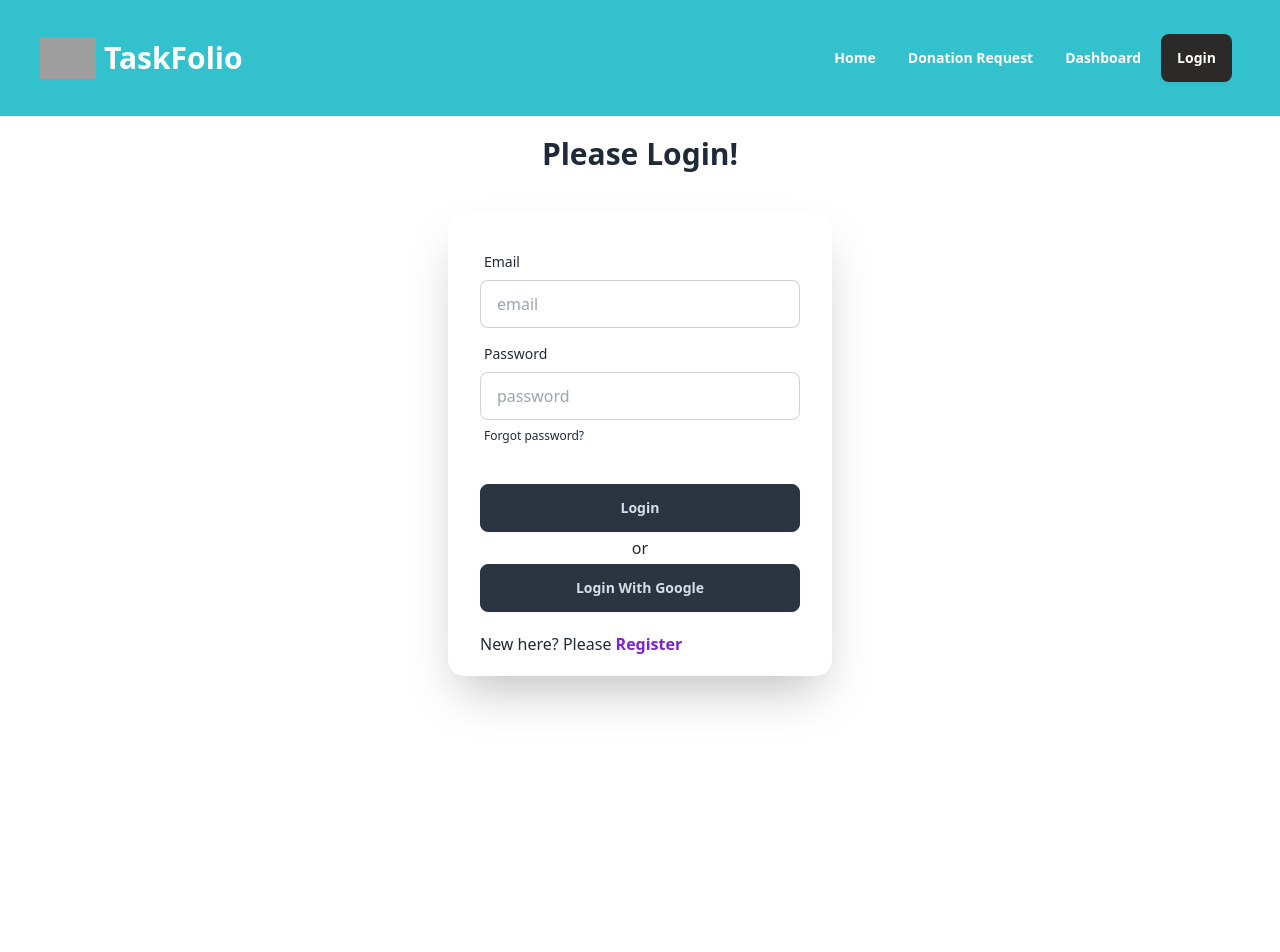
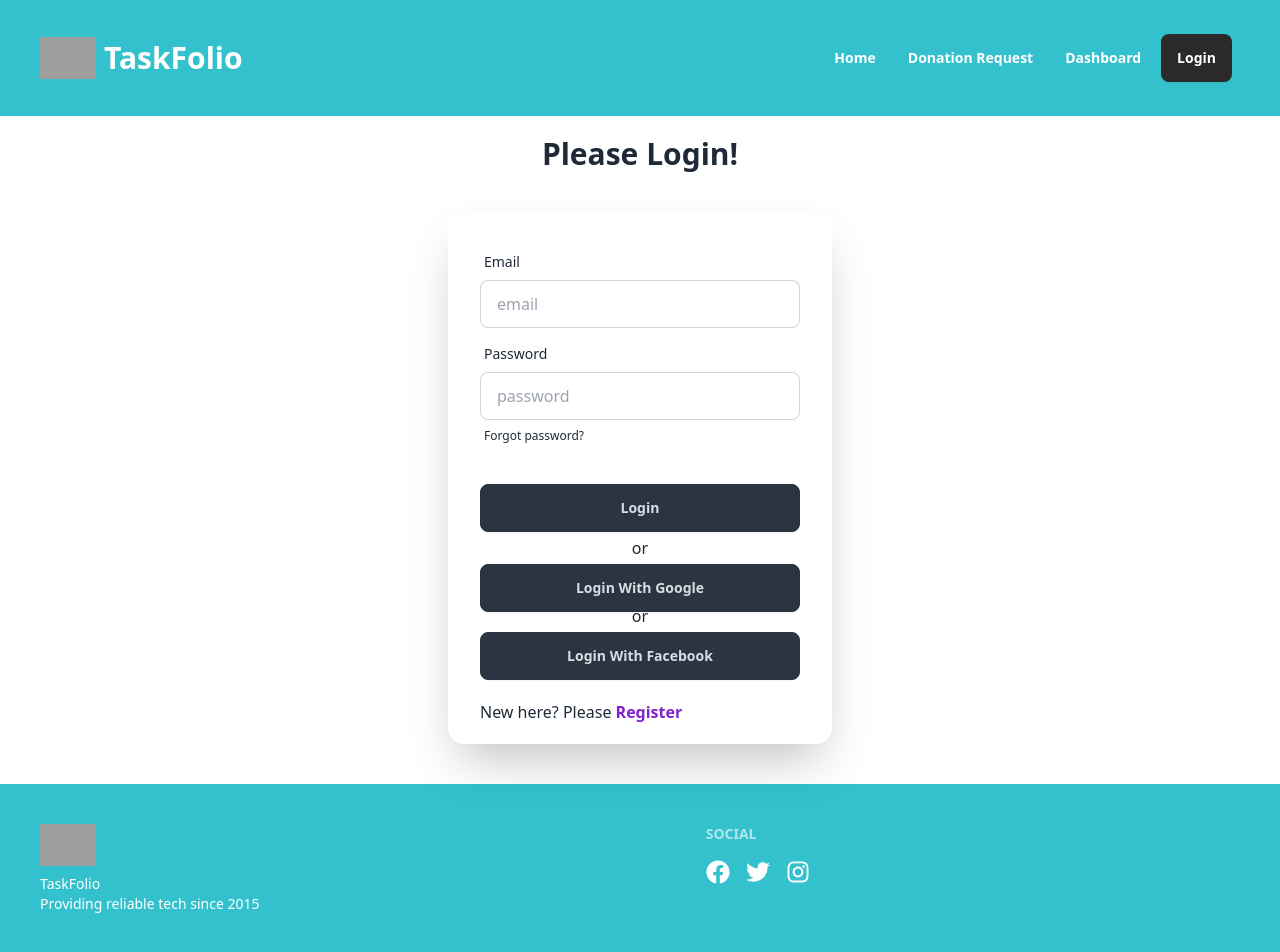
Before and after one commit to dronatoo21/task-folio-client, a React (Vite) app: page /login in a window 1280 px wide. Shown: the top 952 px of the page. Before the commit the page ends 800 px from the top, so only its background shows below. Built offline with nearby package versions, Linux system fonts and the light colour scheme; no server answers; grey boxes are pictures that could not be loaded.

Commit message:
created facebook login

```diff
--- a/src/Layout/Dashboard.jsx
+++ b/src/Layout/Dashboard.jsx
@@ -24,7 +24,7 @@ const Dashboard = () => {
                 </div>
                   {
                     user && <>
-                        <NavLink style={({ isActive })=> ({background: isActive ? "#0a3d62" : "transparent",})} to="/dashboard/dashboardHome" className="px-5 mb-1 py-2 rounded-md border-2 text-white flex items-center gap-2"><FaCube/>Dashboard Home</NavLink>
+                        <NavLink style={({ isActive })=> ({background: isActive ? "#0a3d62" : "transparent",})} to="/dashboard/taskManagementDashboard" className="px-5 mb-1 py-2 rounded-md border-2 text-white flex items-center gap-2"><FaCube/>Task Management</NavLink>
                     </>
                   }
 
--- a/src/Layout/Main.jsx
+++ b/src/Layout/Main.jsx
@@ -2,11 +2,13 @@ import { Outlet } from "react-router-dom";
 import Navbar from "../Pages/Shared/Navbar/Navbar";
 import 'react-toastify/dist/ReactToastify.css';
 import { ToastContainer } from "react-toastify";
+import Footer from "../Pages/Shared/Footer/Footer";
 const Main = () => {
     return (
         <div>
             <Navbar/>
             <Outlet/>
+            <Footer/>
             <ToastContainer/>
         </div>
     );
--- a/src/Pages/Dashboard/DashboardHome.jsx
+++ /dev/null
@@ -1,9 +0,0 @@
-const DashboardHome = () => {
-    return (
-        <div>
-            <h1>DashboardHome</h1>
-        </div>
-    );
-};
-
-export default DashboardHome;
--- /dev/null
+++ b/src/Pages/Dashboard/TaskManagementDashboard.jsx
@@ -0,0 +1,9 @@
+const TaskManagementDashboard = () => {
+    return (
+        <div>
+            task
+        </div>
+    );
+};
+
+export default TaskManagementDashboard;
--- a/src/Pages/Home/Home/Banner/Banner.jsx
+++ b/src/Pages/Home/Home/Banner/Banner.jsx
@@ -7,7 +7,7 @@ const Banner = () => {
             <div className="w-full px-4 md:px-10 text-white text-center mb-5">
                   <h1 className="mb-5 text-2xl md:text-4xl lg:text-6xl font-bold"><i>Find Your Focus, Fuel<span><br /> Your Progress.</span></i></h1>
                   <p className="mb-2 md:mb-10">Supercharge your productivity with TaskFolio. Effortlessly manage tasks, collaborate seamlessly,<br /> and conquer your goals.</p>
-                  <Link to="/registration"><button className="btn w-24 md:w-auto bg-[#2b2a29] border-none rounded-tr-3xl rounded-bl-3xl text-white">Lets Explore</button></Link>
+                  <Link to="/dashboard/taskManagementDashboard"><button className="btn w-24 md:w-auto bg-[#2b2a29] border-none rounded-tr-3xl rounded-bl-3xl text-white">Lets Explore</button></Link>
                 </div>
             </div>
         </div>
--- a/src/Pages/Login/Login.jsx
+++ b/src/Pages/Login/Login.jsx
@@ -2,15 +2,16 @@ import { useContext, useState } from "react";
 import { Link, useLocation, useNavigate } from "react-router-dom";
 import { toast } from "react-toastify";
 import { AuthContext } from "../../Providers/AuthProvider";
-import { GoogleAuthProvider } from "firebase/auth";
+import { FacebookAuthProvider, GoogleAuthProvider } from "firebase/auth";
 
 const Login = () => {
-    const { loginUser, googleLogin } = useContext(AuthContext)
+    const { loginUser, googleLogin, FaceBookLogin } = useContext(AuthContext)
     const [loginError, setLoginError] = useState('');
     const [success, setSuccess] = useState('');
     const navigate = useNavigate();
     const location = useLocation();
     const googleProvider = new GoogleAuthProvider();
+    const facebookProvider = new FacebookAuthProvider();
 
     const handleLogin = e => {
         e.preventDefault();
@@ -37,6 +38,20 @@ const Login = () => {
         setLoginError('');
         setSuccess('');
         googleLogin(googleProvider)
+        .then(res => {
+            console.log(res.user);
+            setSuccess('successfully logged in');
+            toast("successfully logged in");
+            navigate(location?.state ? location.state : '/')
+        })
+        .catch(error => {
+            setLoginError(error.message);
+        })
+    }
+    const handleFacebookSignIn = () => {
+        setLoginError('');
+        setSuccess('');
+        FaceBookLogin(facebookProvider)
         .then(res => {
             console.log(res.user);
             setSuccess('successfully logged in');
@@ -75,6 +90,8 @@ const Login = () => {
                   </form>
                   <p className="text-center font-medium -mt-7 mb-1">or</p>
                   <button onClick={handleGoogleSignIn} className="btn btn-neutral mx-8 mb-5">Login With Google</button>
+                  <p className="text-center font-medium -mt-7 mb-1">or</p>
+                  <button onClick={handleFacebookSignIn} className="btn btn-neutral mx-8 mb-5">Login With Facebook</button>
                   {
                     loginError && <p className="text-red-700 px-8 pb-5">{loginError}</p>
                   }
--- /dev/null
+++ b/src/Pages/Shared/Footer/Footer.jsx
@@ -0,0 +1,26 @@
+import { FaFacebook, FaInstagram, FaTwitter } from "react-icons/fa";
+import { Link } from "react-router-dom";
+
+const Footer = () => {
+    return (
+        <div className="mt-10 bg-[#34c1ce] text-white pb-3">
+            <footer className="footer p-10 text-white">
+              <aside>
+                <img className="w-14" src="https://i.ibb.co/QbJSZWG/TF-LOGO.png" alt="logo"/>
+                <p>TaskFolio<br/>Providing reliable tech since 2015</p>
+              </aside>
+              <nav>
+                <header className="footer-title">Social</header>
+                <div className="grid grid-flow-col gap-4">
+                  <Link to="https://www.facebook.com/"><FaFacebook className="text-2xl"/></Link>
+                  <Link to="https://twitter.com/?lang=en"><FaTwitter className="text-2xl"/></Link>
+                  <Link to="https://www.instagram.com/"><FaInstagram className="text-2xl"/></Link>
+                </div>
+              </nav>
+            </footer>
+            <p className="text-center">Copyright © 2023 - All right reserved</p>
+        </div>
+    );
+};
+
+export default Footer;
--- a/src/Pages/Shared/Navbar/Navbar.jsx
+++ b/src/Pages/Shared/Navbar/Navbar.jsx
@@ -8,7 +8,7 @@ const Navbar = () => {
     const links = <>
         <li><NavLink className="rounded-none text-white font-semibold" style={({ isActive })=> ({borderBottom: isActive ? "2px solid #2b2a29" : " ", background: "transparent", color: "white"})} to="/">Home</NavLink></li>
         <li><NavLink className="rounded-none text-white font-semibold" style={({ isActive })=> ({borderBottom: isActive ? "2px solid #2b2a29" : " ", background: "transparent", color: "white"})} to="/donationRequests">Donation Request</NavLink></li>
-        <li><NavLink className="rounded-none text-white font-semibold" style={({ isActive })=> ({borderBottom: isActive ? "2px solid #2b2a29" : " ", background: "transparent", color: "white"})} to="/dashboard/dashboardHome">Dashboard</NavLink></li>
+        <li><NavLink className="rounded-none text-white font-semibold" style={({ isActive })=> ({borderBottom: isActive ? "2px solid #2b2a29" : " ", background: "transparent", color: "white"})} to="/dashboard/taskManagementDashboard">Dashboard</NavLink></li>
     </>
     const handleLogout = () => {
         logout()
--- a/src/Providers/AuthProvider.jsx
+++ b/src/Providers/AuthProvider.jsx
@@ -24,6 +24,11 @@ const AuthProvider = ({children}) => {
         return signInWithPopup(Auth, provider);
     }
 
+    const FaceBookLogin = (provider) => {
+        setLoading(true);
+        return signInWithPopup(Auth, provider)
+    }
+
     const logout = () => {
         setLoading(true);
         return signOut(Auth);
@@ -39,7 +44,7 @@ const AuthProvider = ({children}) => {
         }
     },[]);
 
-    const authInfo = {loginUser, googleLogin, user, logout, createUser, loading}
+    const authInfo = {loginUser, googleLogin, user, logout, createUser, loading, FaceBookLogin}
     return (
         <div>
             <AuthContext.Provider value={authInfo}>
--- /dev/null
+++ b/src/Routes/PrivateRoute.jsx
@@ -0,0 +1,19 @@
+import { useContext } from "react";
+import { AuthContext } from "../Providers/AuthProvider";
+import { Navigate, useLocation } from "react-router-dom";
+
+const PrivateRoute = ({children}) => {
+    const { user, loading } = useContext(AuthContext);
+    const location = useLocation();
+    if(loading){
+        return <div className="container w-11 my-36 mx-auto">
+            <span className="loading loading-dots loading-lg"></span>
+        </div>
+    }
+    if(user){
+        return children;
+    }
+    return <Navigate state={location.pathname} to="/login"></Navigate>
+};
+
+export default PrivateRoute;
```
Also changed, not shown: src/Routes/Routes.jsx (+5 -4 lines).
